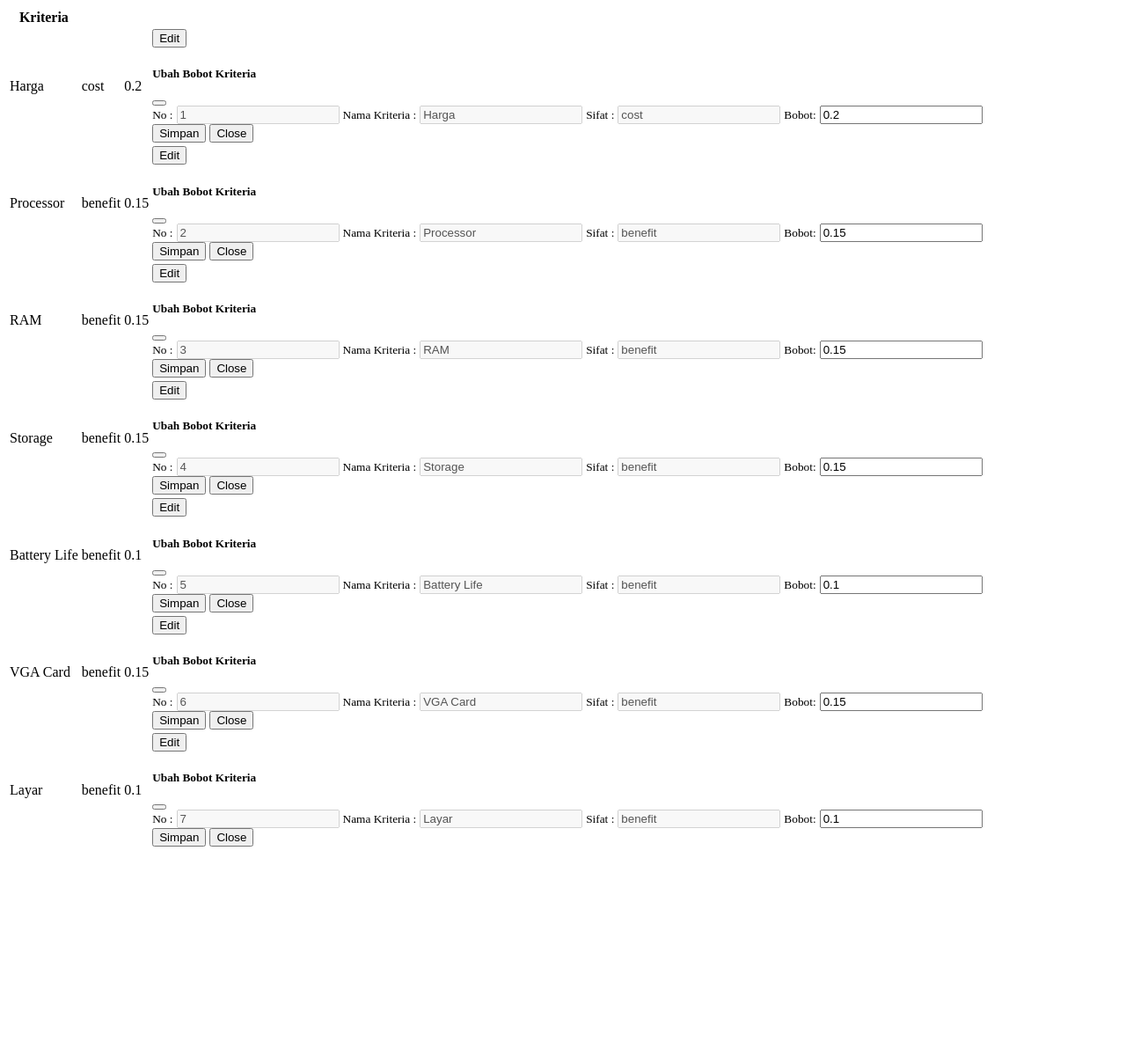
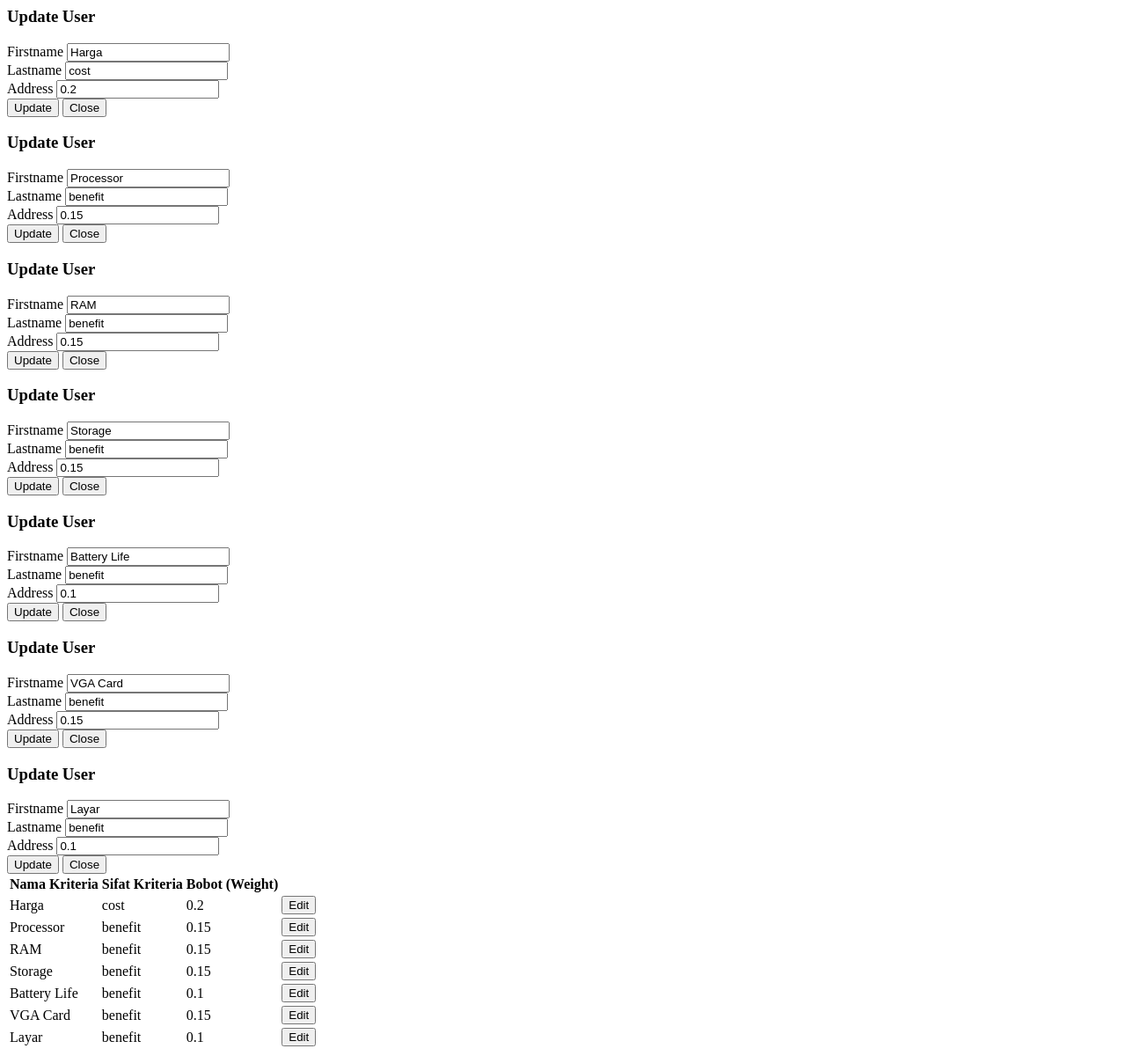
Before and after one commit to jerichosiahaya/dss-saw-laptop, a PHP site: page /kriteria.php in a window 1280 px wide. Shown: the whole page at 88% size. Before the commit the page ends 962 px from the top, so only its background shows below. Run offline with PHP 8.4, Linux system fonts and the light colour scheme; the visitor is signed in with stand-in values (Sample User, id 1); data comes from the database, SQL or seed files in the repository; some libraries are stand-ins or nearby versions.

Commit message:
Add files via upload

```diff
--- a/kriteria.php
+++ b/kriteria.php
@@ -1,109 +1,44 @@
 <?php
 require_once 'session.php';
 include_once 'header.php';
-$result = mysqli_query($conn, "SELECT * FROM kriteria");
 ?>
 
-<html>
+
+<!DOCTYPE html>
+<html lang="en">
 	<head>
-    <title>Kriteria</title>
+		<meta charset="UTF-8" name="viewport" content="width-device-width, initial-scale=1"/>
 	</head>
-
 <body>
 		<table>
 			<thead>
 				<tr>
-                <th>Kriteria</th>
+					<th>Nama Kriteria</th>
+					<th>Sifat Kriteria</th>
+					<th>Bobot (Weight)</th>
+
 				</tr>
 			</thead>
 			<tbody>
 				<?php
-            while ($data = mysqli_fetch_array($result)) {
-                //$percent = round((float)$data['weight'] * 100 ) . '%';
-                echo "<tr>";
-                echo "<td>" . $data['nama'] . "</td>";
-                echo "<td>" . $data['sifat'] . "</td>";
-                echo "<td>" . $data['weight'] . "</td>";
-                echo "<td><button name='submit' data-bs-toggle='modal' data-bs-target='#modalUpdateKriteria" . $data['id_kriteria'] . "'> Edit </button>";
+					require 'config.php';
+					$query = mysqli_query($conn, "SELECT * FROM `kriteria`") or die(mysqli_error());
+					while($data = mysqli_fetch_array($query)){
+				?>
+				<tr>
+					<td><?php echo $data['nama']?></td>
+					<td><?php echo $data['sifat']?></td>
+					<td><?php echo $data['weight']?></td>
+					<td><button class="btn btn-warning" data-bs-toggle="modal" type="button" data-bs-target="#update_modal<?php echo $data['id_kriteria']?>"><span class="glyphicon glyphicon-edit"></span> Edit</button></td>
+				</tr>
+				<?php
 
-            ?>
+					include 'update_kriteria_modal.php';
 
-
-
-            <div class="modal fade" id="modalUpdateKriteria<?php echo $data['id_kriteria'] ?>" tabindex="-1"
-                aria-labelledby="myModalLabel" aria-hidden="true">
-                <div class="modal-dialog modal-dialog-scrollable">
-                    <div class="modal-content">
-                        <div class="modal-header">
-                            <h5 class="modal-title" id="myModalLabel">Ubah Bobot Kriteria</h5>
-                            <button type="button" class="btn-close" data-bs-dismiss="modal" aria-label="Close"></button>
-                        </div>
-                        <div class="modal-body">
-                            <small class="text-muted">No :</small>
-                            <input class="form-control form-insert mb-2" type="text" id="id" name="nama"
-                                value="<?php echo $data['id_kriteria']; ?>" disabled>
-
-                            <small class="text-muted">Nama Kriteria :</small>
-                            <input class="form-control form-insert mb-2" type="text" id="nama" name="nama"
-                                value="<?php echo $data['nama']; ?>" disabled>
-
-                            <small class="text-muted">Sifat :</small>
-                            <input class="form-control form-insert mb-2" type="text" id="sifat" name="nama"
-                                value="<?php echo $data['sifat']; ?>" disabled>
-
-
-                            <small class="text-muted">Bobot:</small>
-                            <input class="form-control form-insert mb-2" type="text" id="weight" name="nama"
-                                value="<?php echo $data['weight']; ?>">
-                        </div>
-                        <div class="modal-footer">
-                            <input type="button" name="simpan" class="btn btn-primary" value="Simpan" id="simpan">
-                            <button type="button" class="btn btn-secondary" data-bs-dismiss="modal">Close</button>
-                        </div>
-                    </div>
-                </div>
-            </div>
-
-            <?php
 					}
 				?>
 			</tbody>
 		</table>
 
-    <script>
-        $(document).ready(function () {
-                    $('#simpan').on('click', function () {
-                                var id = $('#id').val();
-                                var nama = $('#nama').val();
-                                var sifat = $('#sifat').val();
-                                var weight = $('#weight').val();
-                                if (id != "" && nama != "" && sifat != "" && weight != "") {
-                                    $.ajax({
-                                        type: "POST",
-                                        url: "update_kriteria_process.php",
-                                        data: {
-                                            'id' : id,
-                                            'nama': nama,
-                                            'sifat': sifat,
-                                            'weight': weight,
-                                        },
-                                        cache: false,
-                                        success: function (dataResult) {
-                                            var dataResult = JSON.parse(dataResult);
-                                            if (dataResult.statusCode == 200) {
-                                                // alert("Success!");
-                                                location.reload();
-                                            } else {
-                                                alert("Error occured !");
-                                            }
-                                        }
-                                    });
-                                } else {
-                                    alert('Harap isi semua data!');
-                                }
-                            });
-                    });
-    </script>
 </body>
-
 </html>
--- /dev/null
+++ b/update_kriteria_modal.php
@@ -0,0 +1,34 @@
+<div class="modal fade" id="update_modal<?php echo $data['id_kriteria']?>" aria-hidden="true">
+	<div class="modal-dialog">
+		<div class="modal-content">
+			<form method="POST" action="update_kriteria_proses.php">
+				<div class="modal-header">
+					<h3 class="modal-title">Update User</h3>
+				</div>
+				<div class="modal-body">
+					<div class="col-md-2"></div>
+					<div class="col-md-8">
+						<div class="form-group">
+							<label>Firstname</label>
+							<input type="hidden" name="id_kriteria" value="<?php echo $data['id_kriteria']?>"/>
+							<input type="text" name="nama" value="<?php echo $data['nama']?>" class="form-control" required="required"/>
+						</div>
+						<div class="form-group">
+							<label>Lastname</label>
+							<input type="text" name="sifat" value="<?php echo $data['sifat']?>" class="form-control" required="required" />
+						</div>
+						<div class="form-group">
+							<label>Address</label>
+							<input type="text" name="weight" value="<?php echo $data['weight']?>" class="form-control" required="required"/>
+						</div>
+					</div>
+				</div>
+				<div class="modal-footer">
+					<button name="update" class="btn btn-warning"><span class="glyphicon glyphicon-edit"></span> Update</button>
+					<button class="btn btn-danger" type="button" data-dismiss="modal"><span class="glyphicon glyphicon-remove"></span> Close</button>
+				</div>
+				</div>
+			</form>
+		</div>
+	</div>
+</div>
```
Also changed, not shown: update_kriteria_proses.php (added, +14 -0 lines). Lines whose indentation alone changed are shown as unchanged.
